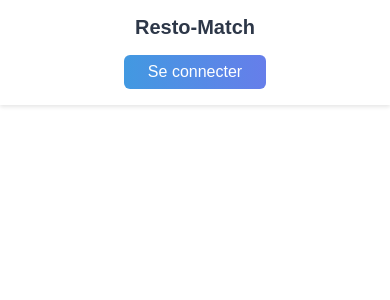
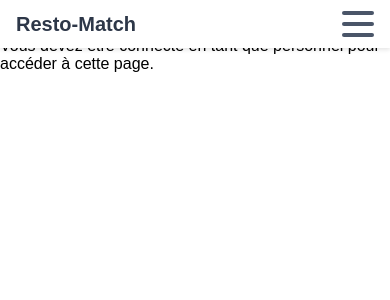
Before and after one commit to Charles-Louisin/resto-match, a Next.js app: page /personnel/menu in a window 390 px wide. Shown: the top 300 px of the page. Built offline with nearby package versions, Linux system fonts and the light colour scheme.

Commit message:
tout donne

```diff
--- a/src/app/management/page.js
+++ b/src/app/management/page.js
@@ -139,7 +139,7 @@ export default function ManagementDashboard() {
         <div className={styles.statsGrid}>
           <div className={styles.statCard}>
             <div className={styles.statLabel}>Revenus totaux</div>
-            <div className={styles.statValue}>{stats.revenue.total}€</div>
+            <div className={styles.statValue}>{stats.revenue.total} FCFA</div>
             <div className={`${styles.statChange} ${stats.revenue.change >= 0 ? styles.positive : styles.negative}`}>
               {stats.revenue.change >= 0 ? '↑' : '↓'} {Math.abs(stats.revenue.change)}%
             </div>
--- a/src/app/reservation/page.js
+++ b/src/app/reservation/page.js
@@ -127,6 +127,7 @@ export default function Reservation() {
       });
       alert('Votre réservation a été confirmée avec succès !');
       router.refresh();
+      window.location.reload();
     } catch (error) {
       console.error('Erreur lors de la réservation:', error.message);
       alert('Une erreur est survenue lors de la réservation. Veuillez réessayer.');
--- a/src/components/Navbar.js
+++ b/src/components/Navbar.js
@@ -11,6 +11,7 @@ export default function Navbar() {
   const { user, logout } = useAuth();
   const router = useRouter();
   const [cartCount, setCartCount] = useState(0);
+  const [isMobileMenuOpen, setIsMobileMenuOpen] = useState(false);
 
   useEffect(() => {
     updateCartCount();
@@ -26,41 +27,62 @@ export default function Navbar() {
   const handleLogout = () => {
     logout();
     router.push("/");
+    setIsMobileMenuOpen(false);
+  };
+
+  const toggleMobileMenu = () => {
+    setIsMobileMenuOpen(!isMobileMenuOpen);
+  };
+
+  const closeMobileMenu = () => {
+    setIsMobileMenuOpen(false);
   };
 
   return (
     <nav className={styles.navbar}>
       <div className={styles.navContent}>
-        {/* Logo/Nom de l'app à gauche */}
-        <Link href="/" className={styles.logo}>
-          Resto-Match
-        </Link>
+      <Link href="/" className={styles.logo1}>
+      Resto-Match
+      </Link>
+        <div className={styles.mobileHeader}>
+          <Link href="/" className={styles.logo} onClick={closeMobileMenu}>
+            Resto-Match
+          </Link>
+          <button
+            className={`${styles.mobileMenuButton} ${isMobileMenuOpen ? styles.open : ''}`}
+            onClick={toggleMobileMenu}
+            aria-label="Menu"
+          >
+            <span></span>
+            <span></span>
+            <span></span>
+          </button>
+        </div>
 
-        {/* Navigation au centre */}
-        <div className={styles.navLinks}>
-          <Link href="/menu" className={styles.navLink}>
+        <div className={`${styles.navLinks} ${isMobileMenuOpen ? styles.mobileMenuOpen : ''}`}>
+          <Link href="/menu" className={styles.navLink} onClick={closeMobileMenu}>
             Menu
           </Link>
-          <Link href="/reservation" className={styles.navLink}>
+          <Link href="/reservation" className={styles.navLink} onClick={closeMobileMenu}>
             Réservations
           </Link>
 
           {["staff", "admin"].includes(user?.role) && (
             <>
-              <Link href="/personnel" className={styles.navLink}>
+              <Link href="/personnel" className={styles.navLink} onClick={closeMobileMenu}>
                 Personnel
               </Link>
-              <Link href="/personnel/menu" className={styles.navLink}>
+              <Link href="/personnel/menu" className={styles.navLink} onClick={closeMobileMenu}>
                 Gestion Menu
               </Link>
             </>
           )}
           {user?.role === "admin" && (
-            <Link href="/management" className={styles.navLink}>
+            <Link href="/management" className={styles.navLink} onClick={closeMobileMenu}>
               Administration
             </Link>
           )}
-          <Link href="/panier" className={styles.cartLink}>
+          <Link href="/panier" className={styles.cartLink} onClick={closeMobileMenu}>
             <svg
               xmlns="http://www.w3.org/2000/svg"
               className={styles.cartIcon}
@@ -69,15 +91,13 @@ export default function Navbar() {
             >
               <path d="M3 1a1 1 0 000 2h1.22l.305 1.222a.997.997 0 00.01.042l1.358 5.43-.893.892C3.74 11.846 4.632 14 6.414 14H15a1 1 0 000-2H6.414l1-1H14a1 1 0 00.894-.553l3-6A1 1 0 0017 3H6.28l-.31-1.243A1 1 0 005 1H3zM16 16.5a1.5 1.5 0 11-3 0 1.5 1.5 0 013 0zM6.5 18a1.5 1.5 0 100-3 1.5 1.5 0 000 3z" />
             </svg>
-            {/* Panier */}
             {cartCount > 0 && (
               <span className={styles.cartBadge}>{cartCount}</span>
             )}
           </Link>
         </div>
 
-        {/* Authentification à droite */}
-        <div className={styles.authSection}>
+        <div className={`${styles.authSection} ${isMobileMenuOpen ? styles.mobileMenuOpen : ''}`}>
           {user ? (
             <div className={styles.userSection}>
               <UserAvatar name={user.name} title={user.name} />
@@ -99,7 +119,7 @@ export default function Navbar() {
               </button>
             </div>
           ) : (
-            <Link href="/auth" className={styles.authButton}>
+            <Link href="/auth" className={styles.authButton} onClick={closeMobileMenu}>
               Se connecter
             </Link>
           )}
--- a/src/components/Navbar.module.css
+++ b/src/components/Navbar.module.css
@@ -17,7 +17,22 @@
   align-items: center;
 }
 
+.mobileHeader {
+  display: none;
+  width: 100%;
+  justify-content: space-between;
+  align-items: center;
+  padding: 0.5rem 0;
+}
+
 .logo {
+  font-size: 1.5rem;
+  font-weight: bold;
+  color: #2d3748;
+  text-decoration: none;
+  transition: color 0.2s;
+}
+.logo1 {
   font-size: 1.5rem;
   font-weight: bold;
   color: #2d3748;
@@ -26,6 +41,9 @@
 }
 
 .logo:hover {
+  color: #4299e1;
+}
+.logo1:hover {
   color: #4299e1;
 }
 
@@ -134,30 +152,125 @@
   box-shadow: 0 4px 6px rgba(66, 153, 225, 0.2);
 }
 
+.mobileMenuButton {
+  display: none;
+  flex-direction: column;
+  justify-content: space-around;
+  width: 2rem;
+  height: 2rem;
+  background: transparent;
+  border: none;
+  cursor: pointer;
+  padding: 0;
+  z-index: 10;
+}
+
+.mobileMenuButton span {
+  width: 2rem;
+  height: 0.25rem;
+  background: #4a5568;
+  border-radius: 10px;
+  transition: all 0.3s linear;
+  position: relative;
+  transform-origin: 1px;
+}
+
+.mobileMenuButton.open span:first-child {
+  transform: rotate(45deg);
+}
+
+.mobileMenuButton.open span:nth-child(2) {
+  opacity: 0;
+}
+
+.mobileMenuButton.open span:nth-child(3) {
+  transform: rotate(-45deg);
+}
+
 @media (max-width: 768px) {
   .navbar {
-    padding: 1rem;
+    padding: 0 1rem;
+  }
+
+  .mobileHeader {
+    display: flex;
+  }
+
+  .mobileMenuButton {
+    display: flex;
   }
 
   .navContent {
     flex-direction: column;
-    gap: 1rem;
+    align-items: stretch;
   }
 
   .navLinks {
+    display: none;
     flex-direction: column;
     width: 100%;
     gap: 0.5rem;
+    padding: 1rem 0;
+  }
+
+  .navLinks.mobileMenuOpen {
+    display: flex;
   }
 
   .navLink {
     width: 100%;
     text-align: center;
+    padding: 0.75rem 1rem;
+  }
+
+  .cartLink {
+    width: 100%;
+    justify-content: center;
   }
 
   .authSection {
+    display: none;
     width: 100%;
     justify-content: center;
+    padding: 1rem 0;
+    border-top: 1px solid #e2e8f0;
+  }
+
+  .authSection.mobileMenuOpen {
+    display: flex;
+  }
+
+  .userSection {
+    flex-direction: column;
+    gap: 1rem;
+  }
+
+  .logoutButton {
+    width: 100%;
+    padding: 0.75rem;
+  }
+
+  .authButton {
+    width: 100%;
+    text-align: center;
+  }
+}
+
+@media (max-width: 640px) {
+  .navLinks {
+    display: none;
+  }
+
+  .navbar {
+    justify-content: space-between;
+  }
+
+  .logo,
+  .logo1 {
+    font-size: 1.25rem;
+  }
+  .logo1 {
+    display: none;
   }
 }
 
@@ -183,40 +296,3 @@
     background-position: -200% 0;
   }
 }
-
-.mobileMenuButton {
-  display: none;
-  flex-direction: column;
-  justify-content: space-around;
-  width: 2rem;
-  height: 2rem;
-  background: transparent;
-  border: none;
-  cursor: pointer;
-  padding: 0;
-  z-index: 10;
-}
-
-.mobileMenuButton span {
-  width: 2rem;
-  height: 0.25rem;
-  background: #1a1a1a;
-  border-radius: 10px;
-  transition: all 0.3s linear;
-  position: relative;
-  transform-origin: 1px;
-}
-
-@media (max-width: 640px) {
-  .navLinks {
-    display: none;
-  }
-
-  .navbar {
-    justify-content: space-between;
-  }
-
-  .logo {
-    font-size: 1.25rem;
-  }
-}
```
